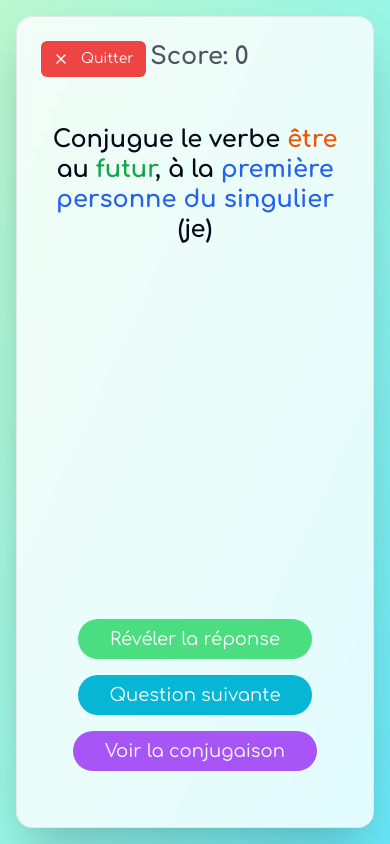
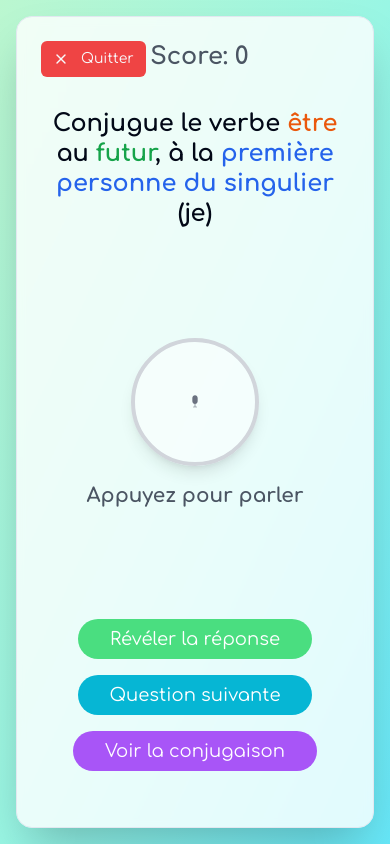
Before and after one commit to Boby0578/niconewwork1, a React (Vite) app: page /game in a window 390 px wide. Built offline with nearby package versions, Linux system fonts and the light colour scheme.

Commit message:
[dyad] Ajout d'un bouton microphone - wrote 1 file(s)

```diff
--- a/src/pages/Game.tsx
+++ b/src/pages/Game.tsx
@@ -6,6 +6,7 @@ import { X } from 'lucide-react';
 import { verbs, pronouns, getTensePreposition, getPronounText, getPronounHint, Verb, Tense, Pronoun } from '@/data/verbs';
 import { cn } from '@/lib/utils';
 import ConjugationTable from '@/components/ConjugationTable';
+import NewMicrophoneIcon from '@/components/icons/NewMicrophoneIcon';
 
 interface Question {
   verb: Verb;
@@ -57,13 +58,26 @@ const Game = () => {
                         </div>
                     </div>
 
-                    <div className="text-center flex-grow flex items-start justify-center pt-8 md:pt-16">
+                    <div className="text-center pt-4 md:pt-8">
                         <p className="text-2xl md:text-4xl font-bold leading-tight">
                             Conjugue le verbe <span className="text-orange-600">{verb.name}</span> {getTensePreposition(tense)}<span className="text-green-600">{tense}</span>, à la <span className="text-blue-600">{getPronounText(pronoun)}</span> {getPronounHint(pronoun)}
                         </p>
                     </div>
 
-                    <div className="flex flex-col sm:flex-row justify-center items-center gap-4 mt-auto mb-8">
+                    <div className="flex-grow flex flex-col items-center justify-center py-6">
+                        <Button
+                            variant="outline"
+                            size="icon"
+                            className="h-32 w-32 sm:h-40 sm:w-40 rounded-full bg-white/50 shadow-lg border-4 border-gray-300 hover:border-cyan-400 hover:bg-white/80 transition-all duration-300"
+                        >
+                            <NewMicrophoneIcon className="h-20 w-20 sm:h-24 sm:w-24 text-gray-500 transition-colors" />
+                        </Button>
+                        <p className="mt-4 text-xl font-semibold text-gray-600">
+                            Appuyez pour parler
+                        </p>
+                    </div>
+
+                    <div className="flex flex-col sm:flex-row justify-center items-center gap-4 mb-8">
                         <Button className="bg-green-400 hover:bg-green-500 text-white rounded-full text-lg py-3 px-8">Révéler la réponse</Button>
                         <Button className="bg-cyan-500 hover:bg-cyan-600 text-white rounded-full text-lg py-3 px-8" onClick={generateQuestion}>Question suivante</Button>
                         <Button className="bg-purple-500 hover:bg-purple-600 text-white rounded-full text-lg py-3 px-8" onClick={() => setShowConjugation(!showConjugation)}>
```
